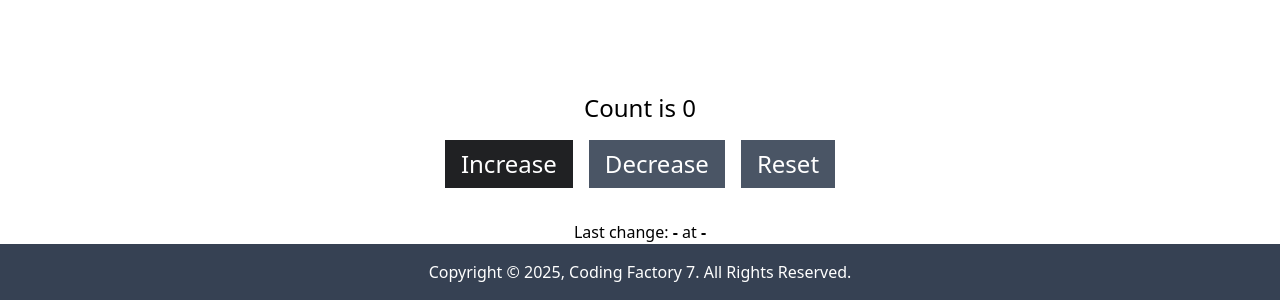
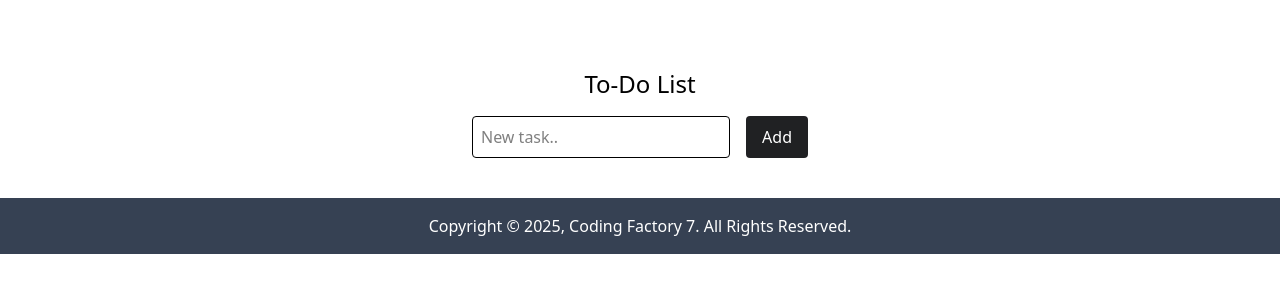
Before and after one commit to Marinos-Sake/React-intro, a React (Vite) app: page / in a window 1280 px wide. Shown: the part 812-1112 px from the top of the page. After the commit the page ends 1066 px from the top, so only its background shows below. Built offline with nearby package versions, Linux system fonts and the light colour scheme.

Commit message:
useReducer

```diff
--- a/package.json
+++ b/package.json
@@ -11,6 +11,7 @@
   },
   "dependencies": {
     "@tailwindcss/vite": "^4.1.7",
+    "lucide-react": "^0.511.0",
     "react": "^19.1.0",
     "react-dom": "^19.1.0",
     "tailwindcss": "^4.1.7"
--- a/src/App.tsx
+++ b/src/App.tsx
@@ -4,6 +4,7 @@
 // import ArrowFunctionalComponentWithProps from "./components/ArrowFunctionalComponentWithProps.tsx";
 // import ArrowFunctionalComponentWithPropsType from "./components/ArrowFunctionalComponentWithPropsType.tsx";
 import Layout from "./components/Layout.tsx";
+import Todo from "./components/Todo/Todo.tsx";
 // import ClassComponentWithState from "./components/ClassComponentWithState.tsx";
 // import FunctionalComponentWithState from "./components/FunctionalComponentWithState.tsx";
 // import Counter from "./components/Counter.tsx";
@@ -12,7 +13,7 @@
 // import CounterAdvanced from "./components/CounterAdvanced.tsx";
 // import {CounterWithCustomHook} from "./components/CounterWithCustomHook.tsx";
 // import CounterAdvancedWithCustomHook from "./components/CounterAdvancedWithCustomHook.tsx";
-import CounterWithReducer from "./components/CounterWithReducer.tsx";
+// import CounterWithReducer from "./components/CounterWithReducer.tsx";
 
 function App() {
 
@@ -36,7 +37,8 @@
                 {/*<CounterAdvanced/>*/}
                 {/*<CounterWithCustomHook/>*/}
                 {/*<CounterAdvancedWithCustomHook/>*/}
-                <CounterWithReducer/>
+                {/*<CounterWithReducer/>*/}
+                <Todo/>
 
 
             </Layout>
--- /dev/null
+++ b/src/components/Todo/Todo.tsx
@@ -0,0 +1,44 @@
+import { useReducer } from 'react';
+import TodoForm from "./TodoForm.tsx";
+import TodoList from "./TodoList.tsx";
+
+type TodoProps = {
+    id: number;
+    text:string;
+}
+
+type Action =
+    | {type: "ADD"; payload: string}
+    | {type: "DELETE"; payload: number}
+
+const todoReducer = (state: TodoProps[], action: Action): TodoProps[] => {
+    switch (action.type) {
+        case "ADD":{
+            const newTodo: TodoProps = {
+                id: Date.now(),
+                text: action.payload,
+            };
+            return [...state, newTodo];
+        }
+        case "DELETE":
+            return state.filter(todo => todo.id !== action.payload);
+        default:
+            return state;
+    }
+};
+
+const Todo = () =>{
+    const [todos, dispatch] = useReducer(todoReducer, []);
+
+    return (
+        <>
+            <div className="max-w-sm mx-auto p-6">
+                <h1 className="text-center text-2xl mb-4">To-Do List</h1>
+                <TodoForm dispatch={dispatch} />
+                <TodoList todos={todos} dispatch={dispatch} />
+            </div>
+        </>
+    )
+};
+
+export default Todo;
--- /dev/null
+++ b/src/components/Todo/TodoForm.tsx
@@ -0,0 +1,52 @@
+import { useState } from "react";
+
+type Action =
+    | {type: "ADD"; payload: string}
+    | {type: "DELETE"; payload: number}
+
+
+type TodoFormProps = {
+    dispatch: React.Dispatch<Action>;
+};
+
+const TodoForm = ({ dispatch }: TodoFormProps) => {
+
+    const [text, setText] = useState("");
+
+    const handleChange = (e: React.ChangeEvent<HTMLInputElement>) => {
+        setText(e.target.value);
+    };
+
+    const handleSubmit = (e: React.FormEvent) =>{
+        e.preventDefault();
+        if (text.trim() !== "") {
+            dispatch({type: "ADD", payload: text});
+            setText("");
+        }
+    };
+
+    return (
+        <>
+            <form
+                className="flex gap-4 mb-4"
+                onSubmit={handleSubmit}
+            >
+                <input
+                    type="text"
+                    value={text}
+                    onChange={handleChange}
+                    className="flex-1 border p-2 rounded"
+                    placeholder="New task.."
+                />
+                <button
+                    type="submit"
+                    className="bg-cf-dark-gray text-white px-4 py-2 rounded"
+                >
+                    Add
+                </button>
+            </form>
+        </>
+    )
+};
+
+export default TodoForm;
--- /dev/null
+++ b/src/components/Todo/TodoList.tsx
@@ -0,0 +1,38 @@
+import { Trash2 } from "lucide-react";
+
+type Todo = {
+    id: number;
+    text: string;
+}
+
+type TodoListProps = {
+    todos: Todo[];
+    dispatch: React.Dispatch<{type: "DELETE"; payload: number}>
+}
+
+const TodoList = ({todos, dispatch}: TodoListProps) =>{
+
+    const handleDelete = (id: number) => () => {
+        dispatch({type: "DELETE", payload: id});
+    }
+
+    return (
+        <>
+            <ul className="space-y-2">
+                {todos.map(todo => (
+                    <li key={todo.id} className="flex items-center justify-between bg-gray-100 p-2 rounded">
+                        <span>{todo.text}</span>
+                        <button
+                            onClick={handleDelete(todo.id)}
+                            className="text-cf-dark-red"
+                        >
+                            <Trash2 size={18}/>
+                        </button>
+                    </li>
+                ))}
+            </ul>
+        </>
+    )
+}
+
+export default TodoList;
```
Also changed, not shown: 1 other file (tests, documents, lock files or other folders).
